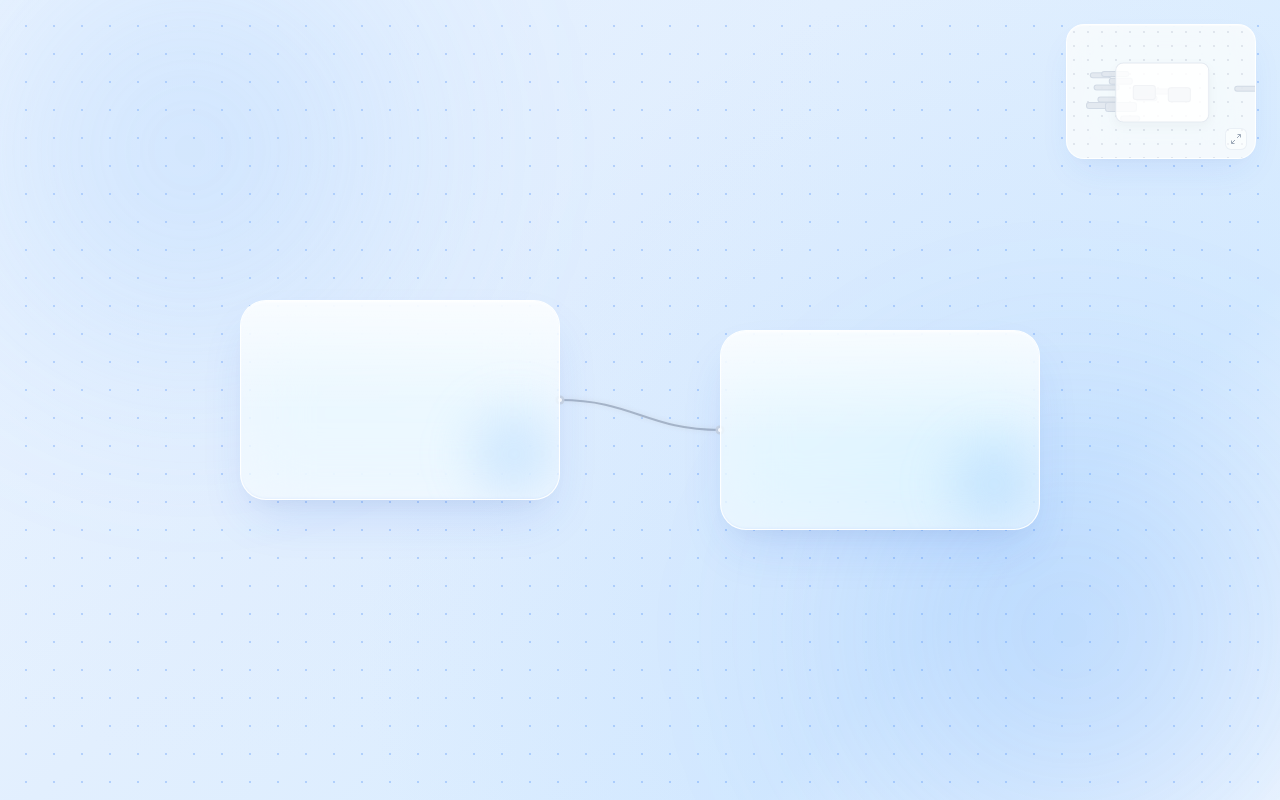
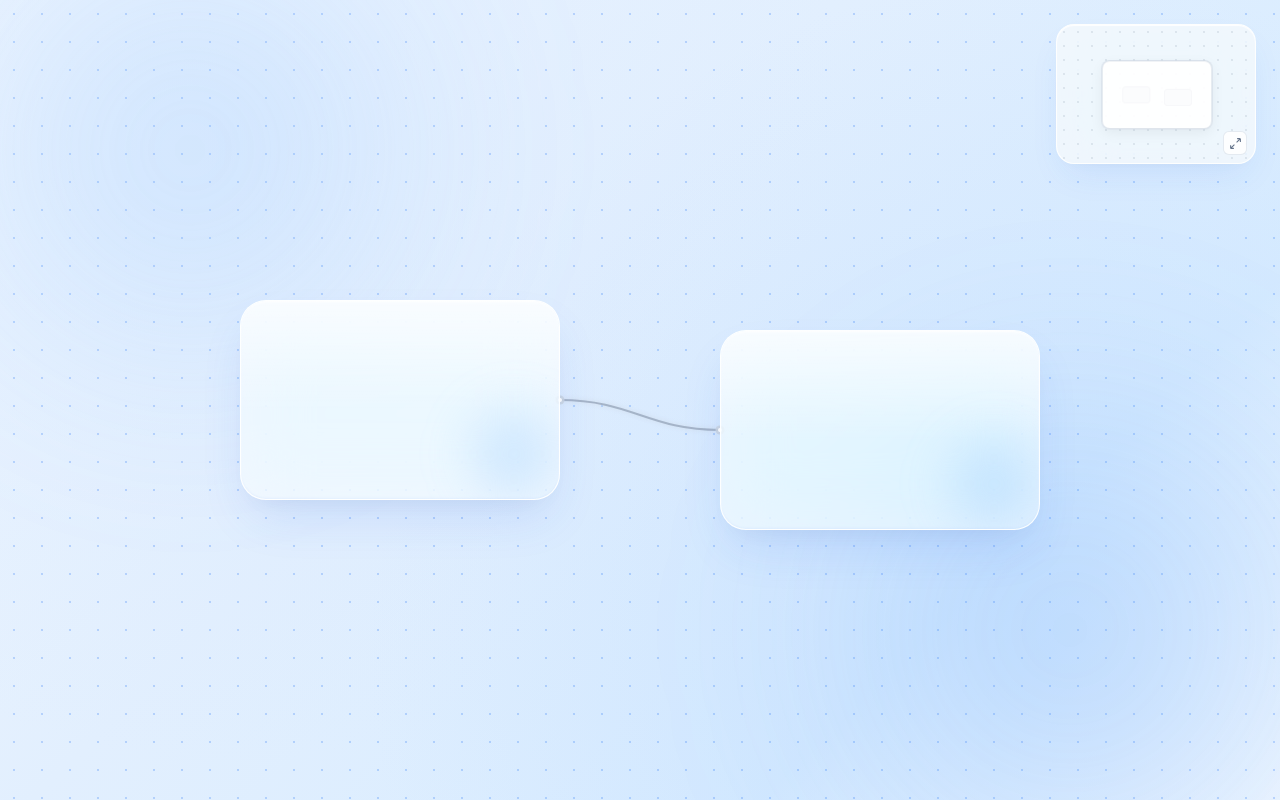
Before and after one commit to X0U8/TrexUp, a React (Vite) app in the folder frontend/: page / in a window 1280 px wide. Built offline with nearby package versions, Linux system fonts and the light colour scheme.

Commit message:
feat: make canvas fully pannable and zoomable; minimap displays only actual nodes with real-time moving viewfinder and click-drag navigation

```diff
--- a/frontend/src/App.jsx
+++ b/frontend/src/App.jsx
@@ -13,12 +13,14 @@ export default function App() {
     height: window.innerHeight,
   });
 
+  const [camera, setCamera] = useState({ x: 0, y: 0, zoom: 1 });
+
   const [nodes, setNodes] = useState({
     node1: { id: 'node1', x: 0, y: 0, width: NODE_WIDTH, height: NODE_HEIGHT },
     node2: { id: 'node2', x: 0, y: 0, width: NODE_WIDTH, height: NODE_HEIGHT },
   });
 
-  // Track resize & position the two blocks nicely side-by-side on initial mount
+  // Track viewport resize & position the two blocks nicely side-by-side initially
   useEffect(() => {
     const handleResize = () => {
       setViewport({
@@ -68,24 +70,29 @@ export default function App() {
   };
 
   return (
-    <DotGridCanvas>
-      {/* Top-Right Expandable Minimap */}
+    <>
+      {/* Top-Right Expandable Interactive Minimap */}
       <Minimap
         nodes={nodes}
+        camera={camera}
         viewportWidth={viewport.width}
         viewportHeight={viewport.height}
+        onCameraChange={setCamera}
       />
 
+      {/* Pannable & Zoomable Dot Grid Canvas */}
+      <DotGridCanvas camera={camera} onCameraChange={setCamera}>
         {/* Dynamic non-fixed grey connecting thread */}
         <Thread start={nodes.node1} end={nodes.node2} />
 
-      {/* Two movable glass blocks */}
+        {/* The two movable glass blocks */}
         <MovableNode
           id="node1"
           x={nodes.node1.x}
           y={nodes.node1.y}
           width={nodes.node1.width}
           height={nodes.node1.height}
+          zoom={camera.zoom}
           onMove={handleNodeMove}
         />
 
@@ -95,8 +102,10 @@ export default function App() {
           y={nodes.node2.y}
           width={nodes.node2.width}
           height={nodes.node2.height}
+          zoom={camera.zoom}
           onMove={handleNodeMove}
         />
       </DotGridCanvas>
+    </>
   );
 }
--- a/frontend/src/components/Canvas/DotGridCanvas.css
+++ b/frontend/src/components/Canvas/DotGridCanvas.css
@@ -7,14 +7,21 @@
     radial-gradient(circle at 18% 18%, rgba(219, 234, 254, 0.6) 0%, transparent 50%),
     radial-gradient(circle at 82% 82%, rgba(191, 219, 254, 0.5) 0%, transparent 55%),
     linear-gradient(135deg, #f0f7ff 0%, #e2effe 40%, #d8ecff 75%, #ffffff 100%);
+  cursor: grab;
+  user-select: none;
+  -webkit-user-select: none;
+  touch-action: none;
 }
 
-/* Node editor style dot grid */
+.canvas-viewport.panning {
+  cursor: grabbing;
+}
+
+/* Dynamic dot grid matching camera zoom and pan */
 .dot-grid-matrix {
   position: absolute;
-  inset: -100px;
+  inset: 0;
   background-image: radial-gradient(circle, rgba(59, 130, 246, 0.28) 1.5px, transparent 1.5px);
-  background-size: 28px 28px;
   pointer-events: none;
   z-index: 1;
 }
@@ -44,3 +51,19 @@
   right: -120px;
   background: radial-gradient(circle, rgba(96, 165, 250, 0.35) 0%, transparent 70%);
 }
+
+/* Transformed World Layer */
+.world-layer {
+  position: absolute;
+  top: 0;
+  left: 0;
+  width: 100%;
+  height: 100%;
+  transform-origin: 0 0;
+  z-index: 10;
+  pointer-events: none;
+}
+
+.world-layer > * {
+  pointer-events: auto;
+}
--- a/frontend/src/components/Canvas/DotGridCanvas.jsx
+++ b/frontend/src/components/Canvas/DotGridCanvas.jsx
@@ -1,16 +1,101 @@
+import { useRef, useState, useEffect } from 'react';
 import './DotGridCanvas.css';
 
-export default function DotGridCanvas({ children }) {
+export default function DotGridCanvas({ camera, onCameraChange, children }) {
+  const [isPanning, setIsPanning] = useState(false);
+  const panStartRef = useRef({ mouseX: 0, mouseY: 0, camX: 0, camY: 0 });
+  const viewportRef = useRef(null);
+
+  // Smooth wheel zoom centered on cursor
+  useEffect(() => {
+    const el = viewportRef.current;
+    if (!el) return;
+
+    const handleWheel = (e) => {
+      e.preventDefault();
+      const zoomFactor = e.deltaY < 0 ? 1.08 : 0.92;
+
+      const newZoom = Math.min(Math.max(camera.zoom * zoomFactor, 0.3), 2.5);
+      if (newZoom === camera.zoom) return;
+
+      const rect = el.getBoundingClientRect();
+      const mouseX = e.clientX - rect.left;
+      const mouseY = e.clientY - rect.top;
+
+      // Maintain focal point under mouse cursor
+      const newX = mouseX - (mouseX - camera.x) * (newZoom / camera.zoom);
+      const newY = mouseY - (mouseY - camera.y) * (newZoom / camera.zoom);
+
+      onCameraChange({ x: newX, y: newY, zoom: newZoom });
+    };
+
+    el.addEventListener('wheel', handleWheel, { passive: false });
+    return () => el.removeEventListener('wheel', handleWheel);
+  }, [camera, onCameraChange]);
+
+  const handlePointerDown = (e) => {
+    // Only pan if clicking on canvas background directly, not on a node or minimap
+    if (e.target.closest('.movable-node') || e.target.closest('.minimap-container')) return;
+
+    setIsPanning(true);
+    panStartRef.current = {
+      mouseX: e.clientX,
+      mouseY: e.clientY,
+      camX: camera.x,
+      camY: camera.y,
+    };
+    e.currentTarget.setPointerCapture?.(e.pointerId);
+  };
+
+  const handlePointerMove = (e) => {
+    if (!isPanning) return;
+    const deltaX = e.clientX - panStartRef.current.mouseX;
+    const deltaY = e.clientY - panStartRef.current.mouseY;
+
+    onCameraChange({
+      ...camera,
+      x: panStartRef.current.camX + deltaX,
+      y: panStartRef.current.camY + deltaY,
+    });
+  };
+
+  const handlePointerUp = (e) => {
+    setIsPanning(false);
+    e.currentTarget.releasePointerCapture?.(e.pointerId);
+  };
+
+  const gridStep = 28 * camera.zoom;
+
   return (
-    <div className="canvas-viewport">
-      {/* Node-Editor Style Dot Grid */}
-      <div className="dot-grid-matrix" />
+    <div
+      ref={viewportRef}
+      className={`canvas-viewport ${isPanning ? 'panning' : ''}`}
+      onPointerDown={handlePointerDown}
+      onPointerMove={handlePointerMove}
+      onPointerUp={handlePointerUp}
+    >
+      {/* Dynamic dot grid scaling and shifting with camera */}
+      <div
+        className="dot-grid-matrix"
+        style={{
+          backgroundSize: `${gridStep}px ${gridStep}px`,
+          backgroundPosition: `${camera.x}px ${camera.y}px`,
+        }}
+      />
 
-      {/* Ambient Blue & White Glow Orbs */}
+      {/* Ambient background glows */}
       <div className="ambient-glow glow-primary" />
       <div className="ambient-glow glow-secondary" />
 
-      {children}
+      {/* Transformed World Layer */}
+      <div
+        className="world-layer"
+        style={{
+          transform: `translate3d(${camera.x}px, ${camera.y}px, 0) scale(${camera.zoom})`,
+        }}
+      >
+        {children}
+      </div>
     </div>
   );
 }
--- a/frontend/src/components/Minimap/Minimap.css
+++ b/frontend/src/components/Minimap/Minimap.css
@@ -3,9 +3,9 @@
   top: 24px;
   right: 24px;
   z-index: 50;
-  background: rgba(255, 255, 255, 0.65);
-  backdrop-filter: blur(24px) saturate(180%);
-  -webkit-backdrop-filter: blur(24px) saturate(180%);
+  background: rgba(248, 250, 252, 0.75);
+  backdrop-filter: blur(28px) saturate(180%);
+  -webkit-backdrop-filter: blur(28px) saturate(180%);
   border: 1px solid rgba(255, 255, 255, 0.9);
   border-radius: 18px;
   box-shadow:
@@ -16,20 +16,19 @@
   transition: width 0.35s cubic-bezier(0.16, 1, 0.3, 1),
               height 0.35s cubic-bezier(0.16, 1, 0.3, 1),
               box-shadow 0.3s ease;
-  cursor: pointer;
   user-select: none;
   -webkit-user-select: none;
+  touch-action: none;
 }
 
-/* Compact vs Expanded sizing */
 .minimap-container.compact {
-  width: 190px;
-  height: 135px;
+  width: 200px;
+  height: 140px;
 }
 
 .minimap-container.expanded {
-  width: 330px;
-  height: 235px;
+  width: 340px;
+  height: 240px;
   box-shadow:
     0 24px 50px -12px rgba(37, 99, 235, 0.18),
     0 12px 24px -8px rgba(0, 0, 0, 0.06),
@@ -40,10 +39,10 @@
   position: relative;
   width: 100%;
   height: 100%;
-  background: rgba(248, 250, 252, 0.55);
+  cursor: crosshair;
 }
 
-/* Subtle dot texture on minimap */
+/* Subtle dot matrix */
 .minimap-grid {
   position: absolute;
   inset: 0;
@@ -52,44 +51,44 @@
   pointer-events: none;
 }
 
-/* Middle box: the visible area viewfinder */
+/* Middle box: the moving visible viewport area */
 .minimap-viewfinder {
   position: absolute;
-  background: rgba(255, 255, 255, 0.85);
-  border: 1px solid rgba(226, 232, 240, 0.9);
+  background: rgba(255, 255, 255, 0.92);
+  border: 1.5px solid rgba(203, 213, 225, 0.9);
   box-shadow:
-    0 4px 12px rgba(0, 0, 0, 0.04),
+    0 4px 14px rgba(0, 0, 0, 0.06),
     inset 0 1px 1px #ffffff;
   border-radius: 8px;
   pointer-events: none;
-  transition: transform 0.15s ease-out, width 0.35s ease, height 0.35s ease;
+  will-change: transform, width, height;
 }
 
-/* Small rectangles representing nodes/bars */
+/* Actual existing node bars */
 .minimap-bar {
   position: absolute;
-  background: rgba(226, 232, 240, 0.95);
-  border: 1px solid rgba(203, 213, 225, 0.7);
+  background: #cbd5e1;
+  border: 1px solid #94a3b8;
   border-radius: 3px;
-  transition: transform 0.1s ease-out, width 0.35s ease, height 0.35s ease;
   pointer-events: none;
+  will-change: transform;
 }
 
-/* Floating expand/collapse control trigger */
+/* Expand / Collapse trigger button */
 .minimap-expand-btn {
   position: absolute;
   bottom: 8px;
   right: 8px;
-  width: 22px;
-  height: 22px;
+  width: 24px;
+  height: 24px;
   border-radius: 6px;
-  background: rgba(255, 255, 255, 0.85);
+  background: rgba(255, 255, 255, 0.9);
   border: 1px solid rgba(226, 232, 240, 0.9);
   display: flex;
   align-items: center;
   justify-content: center;
   color: #64748b;
-  opacity: 0.6;
+  cursor: pointer;
   transition: opacity 0.2s ease, transform 0.2s ease, background 0.2s ease;
   z-index: 10;
 }
@@ -101,11 +100,11 @@
 .minimap-expand-btn:hover {
   background: #ffffff;
   transform: scale(1.08);
-  color: #334155;
+  color: #0f172a;
 }
 
 .minimap-expand-btn svg {
-  width: 12px;
-  height: 12px;
+  width: 13px;
+  height: 13px;
   stroke-width: 2;
 }
--- a/frontend/src/components/Minimap/Minimap.jsx
+++ b/frontend/src/components/Minimap/Minimap.jsx
@@ -1,86 +1,150 @@
-import { useState, useMemo } from 'react';
+import { useState, useMemo, useRef, useCallback } from 'react';
 import './Minimap.css';
 
-export default function Minimap({ nodes = {}, viewportWidth = 1920, viewportHeight = 1080 }) {
+export default function Minimap({
+  nodes = {},
+  camera = { x: 0, y: 0, zoom: 1 },
+  viewportWidth = 1920,
+  viewportHeight = 1080,
+  onCameraChange,
+}) {
   const [isExpanded, setIsExpanded] = useState(false);
+  const mapRef = useRef(null);
+  const isDraggingMap = useRef(false);
 
-  // Virtual canvas dimensions represented by the minimap
-  const virtualWorld = useMemo(() => ({
-    width: Math.max(viewportWidth * 1.8, 2600),
-    height: Math.max(viewportHeight * 1.8, 1800),
-  }), [viewportWidth, viewportHeight]);
+  // Dimensions of minimap widget
+  const mapWidth = isExpanded ? 340 : 200;
+  const mapHeight = isExpanded ? 240 : 140;
 
-  // Minimap widget dimensions
-  const mapWidth = isExpanded ? 330 : 190;
-  const mapHeight = isExpanded ? 235 : 135;
+  // Compute bounding box of all actual nodes + current visible viewport in world coordinates
+  const worldBounds = useMemo(() => {
+    const viewWorldX = -camera.x / camera.zoom;
+    const viewWorldY = -camera.y / camera.zoom;
+    const viewWorldW = viewportWidth / camera.zoom;
+    const viewWorldH = viewportHeight / camera.zoom;
 
-  const scaleX = mapWidth / virtualWorld.width;
-  const scaleY = mapHeight / virtualWorld.height;
+    let minX = viewWorldX;
+    let minY = viewWorldY;
+    let maxX = viewWorldX + viewWorldW;
+    let maxY = viewWorldY + viewWorldH;
 
-  // Viewport box position in the minimap (centered in virtual world)
-  const viewRect = useMemo(() => {
-    const originX = (virtualWorld.width - viewportWidth) / 2;
-    const originY = (virtualWorld.height - viewportHeight) / 2;
+    Object.values(nodes).forEach((n) => {
+      minX = Math.min(minX, n.x);
+      minY = Math.min(minY, n.y);
+      maxX = Math.max(maxX, n.x + n.width);
+      maxY = Math.max(maxY, n.y + n.height);
+    });
+
+    // Add generous padding around the bounds
+    const paddingX = Math.max((maxX - minX) * 0.4, 400);
+    const paddingY = Math.max((maxY - minY) * 0.4, 300);
 
     return {
-      x: originX * scaleX,
-      y: originY * scaleY,
-      w: viewportWidth * scaleX,
-      h: viewportHeight * scaleY,
+      minX: minX - paddingX,
+      minY: minY - paddingY,
+      width: maxX - minX + paddingX * 2,
+      height: maxY - minY + paddingY * 2,
     };
-  }, [virtualWorld, viewportWidth, viewportHeight, scaleX, scaleY]);
+  }, [nodes, camera, viewportWidth, viewportHeight]);
 
-  // Transform active nodes into minimap coordinate bars
+  const scale = useMemo(() => {
+    const sX = mapWidth / worldBounds.width;
+    const sY = mapHeight / worldBounds.height;
+    return Math.min(sX, sY);
+  }, [mapWidth, mapHeight, worldBounds]);
+
+  // Center the content in the minimap
+  const offsetX = (mapWidth - worldBounds.width * scale) / 2;
+  const offsetY = (mapHeight - worldBounds.height * scale) / 2;
+
+  // Viewport rectangle in minimap space (the middle visible area box)
+  const viewRect = useMemo(() => {
+    const viewWorldX = -camera.x / camera.zoom;
+    const viewWorldY = -camera.y / camera.zoom;
+    const viewWorldW = viewportWidth / camera.zoom;
+    const viewWorldH = viewportHeight / camera.zoom;
+
+    return {
+      x: (viewWorldX - worldBounds.minX) * scale + offsetX,
+      y: (viewWorldY - worldBounds.minY) * scale + offsetY,
+      w: Math.max(viewWorldW * scale, 12),
+      h: Math.max(viewWorldH * scale, 10),
+    };
+  }, [camera, viewportWidth, viewportHeight, worldBounds, scale, offsetX, offsetY]);
+
+  // Transform ONLY the actual existing nodes into minimap bars (NO extra rectangles)
   const nodeBars = useMemo(() => {
-    const originX = (virtualWorld.width - viewportWidth) / 2;
-    const originY = (virtualWorld.height - viewportHeight) / 2;
-
     return Object.values(nodes).map((node) => ({
       id: node.id,
-      x: (originX + node.x) * scaleX,
-      y: (originY + node.y) * scaleY,
-      w: Math.max(node.width * scaleX, 16),
-      h: Math.max(node.height * scaleY, 8),
+      x: (node.x - worldBounds.minX) * scale + offsetX,
+      y: (node.y - worldBounds.minY) * scale + offsetY,
+      w: Math.max(node.width * scale, 14),
+      h: Math.max(node.height * scale, 8),
     }));
-  }, [nodes, virtualWorld, viewportWidth, viewportHeight, scaleX, scaleY]);
+  }, [nodes, worldBounds, scale, offsetX, offsetY]);
 
-  // Background map landscape rectangles (matching the user's reference image)
-  const landscapeBars = useMemo(() => {
-    const bars = [
-      { id: 'b1', x: 0.12, y: 0.35, w: 22, h: 6 },
-      { id: 'b2', x: 0.18, y: 0.34, w: 28, h: 6 },
-      { id: 'b3', x: 0.22, y: 0.39, w: 24, h: 7 },
-      { id: 'b4', x: 0.14, y: 0.44, w: 26, h: 6 },
-      { id: 'b5', x: 0.16, y: 0.53, w: 20, h: 6 },
-      { id: 'b6', x: 0.10, y: 0.57, w: 24, h: 7 },
-      { id: 'b7', x: 0.20, y: 0.57, w: 32, h: 10 },
-      { id: 'b8', x: 0.28, y: 0.67, w: 20, h: 6 },
-      { id: 'b9', x: 0.36, y: 0.52, w: 22, h: 6 },
-      { id: 'b10', x: 0.42, y: 0.47, w: 26, h: 6 },
-      { id: 'b11', x: 0.88, y: 0.45, w: 26, h: 6 },
-    ];
+  // Click or drag inside minimap to pan the main camera
+  const handleMapPointerDown = useCallback((e) => {
+    // Prevent toggling expand when interacting with the map
+    if (e.target.closest('.minimap-expand-btn')) return;
+    e.stopPropagation();
 
-    return bars.map((b) => ({
-      id: b.id,
-      x: b.x * mapWidth,
-      y: b.y * mapHeight,
-      w: isExpanded ? b.w * 1.5 : b.w,
-      h: isExpanded ? b.h * 1.4 : b.h,
-    }));
-  }, [mapWidth, mapHeight, isExpanded]);
+    isDraggingMap.current = true;
+    e.currentTarget.setPointerCapture?.(e.pointerId);
+
+    const updateCameraFromMap = (clientX, clientY) => {
+      const rect = mapRef.current.getBoundingClientRect();
+      const mapClickX = clientX - rect.left - offsetX;
+      const mapClickY = clientY - rect.top - offsetY;
+
+      const targetWorldX = mapClickX / scale + worldBounds.minX;
+      const targetWorldY = mapClickY / scale + worldBounds.minY;
+
+      // Center the camera at this world point
+      const newCamX = viewportWidth / 2 - targetWorldX * camera.zoom;
+      const newCamY = viewportHeight / 2 - targetWorldY * camera.zoom;
+
+      onCameraChange?.({ ...camera, x: newCamX, y: newCamY });
+    };
+
+    updateCameraFromMap(e.clientX, e.clientY);
+  }, [camera, viewportWidth, viewportHeight, scale, worldBounds, offsetX, offsetY, onCameraChange]);
+
+  const handleMapPointerMove = useCallback((e) => {
+    if (!isDraggingMap.current) return;
+    const rect = mapRef.current.getBoundingClientRect();
+    const mapClickX = e.clientX - rect.left - offsetX;
+    const mapClickY = e.clientY - rect.top - offsetY;
+
+    const targetWorldX = mapClickX / scale + worldBounds.minX;
+    const targetWorldY = mapClickY / scale + worldBounds.minY;
+
+    const newCamX = viewportWidth / 2 - targetWorldX * camera.zoom;
+    const newCamY = viewportHeight / 2 - targetWorldY * camera.zoom;
+
+    onCameraChange?.({ ...camera, x: newCamX, y: newCamY });
+  }, [camera, viewportWidth, viewportHeight, scale, worldBounds, offsetX, offsetY, onCameraChange]);
+
+  const handleMapPointerUp = useCallback((e) => {
+    isDraggingMap.current = false;
+    e.currentTarget.releasePointerCapture?.(e.pointerId);
+  }, []);
 
   return (
     <div
+      ref={mapRef}
       className={`minimap-container ${isExpanded ? 'expanded' : 'compact'}`}
-      onClick={() => setIsExpanded(!isExpanded)}
-      title="Toggle map size"
+      onPointerDown={handleMapPointerDown}
+      onPointerMove={handleMapPointerMove}
+      onPointerUp={handleMapPointerUp}
+      title="Click or drag on map to navigate view"
     >
       <div className="minimap-inner">
-        {/* Subtle grid pattern */}
+        {/* Subtle dot matrix */}
         <div className="minimap-grid" />
 
-        {/* Reference landscape node bars */}
-        {landscapeBars.map((bar) => (
+        {/* ONLY actual nodes that exist on canvas */}
+        {nodeBars.map((bar) => (
           <div
             key={bar.id}
             className="minimap-bar"
@@ -92,22 +156,7 @@ export default function Minimap({ nodes = {}, viewportWidth = 1920, viewportHeig
           />
         ))}
 
-        {/* Dynamic active movable node bars */}
-        {nodeBars.map((bar) => (
-          <div
-            key={bar.id}
-            className="minimap-bar"
-            style={{
-              transform: `translate3d(${bar.x}px, ${bar.y}px, 0)`,
-              width: `${bar.w}px`,
-              height: `${bar.h}px`,
-              background: 'rgba(203, 213, 225, 0.95)',
-              borderColor: 'rgba(148, 163, 184, 0.8)',
-            }}
-          />
-        ))}
-
-        {/* Middle box: the visible area */}
+        {/* Middle box: the moving visible viewport area */}
         <div
           className="minimap-viewfinder"
           style={{
@@ -117,8 +166,15 @@ export default function Minimap({ nodes = {}, viewportWidth = 1920, viewportHeig
           }}
         />
 
-        {/* Expand / Collapse trigger */}
-        <div className="minimap-expand-btn">
+        {/* Expand / Collapse toggle button */}
+        <div
+          className="minimap-expand-btn"
+          onClick={(e) => {
+            e.stopPropagation();
+            setIsExpanded(!isExpanded);
+          }}
+          title={isExpanded ? 'Collapse map' : 'Expand map'}
+        >
           {isExpanded ? (
             <svg viewBox="0 0 24 24" fill="none" stroke="currentColor">
               <path d="M4 14h6m0 0v6m0-6L3 21M20 10h-6m0 0V4m0 6l7-7" />
--- a/frontend/src/components/Node/MovableNode.jsx
+++ b/frontend/src/components/Node/MovableNode.jsx
@@ -1,11 +1,12 @@
 import { useState, useRef } from 'react';
 import './MovableNode.css';
 
-export default function MovableNode({ id, x, y, width = 320, height = 200, onMove }) {
+export default function MovableNode({ id, x, y, width = 320, height = 200, zoom = 1, onMove }) {
   const [isDragging, setIsDragging] = useState(false);
   const dragStartRef = useRef({ mouseX: 0, mouseY: 0, initialX: 0, initialY: 0 });
 
   const handlePointerDown = (e) => {
+    e.stopPropagation(); // prevent panning canvas while dragging node
     setIsDragging(true);
     dragStartRef.current = {
       mouseX: e.clientX,
@@ -18,8 +19,8 @@ export default function MovableNode({ id, x, y, width = 320, height = 200, onMov
 
   const handlePointerMove = (e) => {
     if (!isDragging) return;
-    const deltaX = e.clientX - dragStartRef.current.mouseX;
-    const deltaY = e.clientY - dragStartRef.current.mouseY;
+    const deltaX = (e.clientX - dragStartRef.current.mouseX) / zoom;
+    const deltaY = (e.clientY - dragStartRef.current.mouseY) / zoom;
 
     onMove(id, dragStartRef.current.initialX + deltaX, dragStartRef.current.initialY + deltaY);
   };
```
Lines whose indentation alone changed are shown as unchanged.
